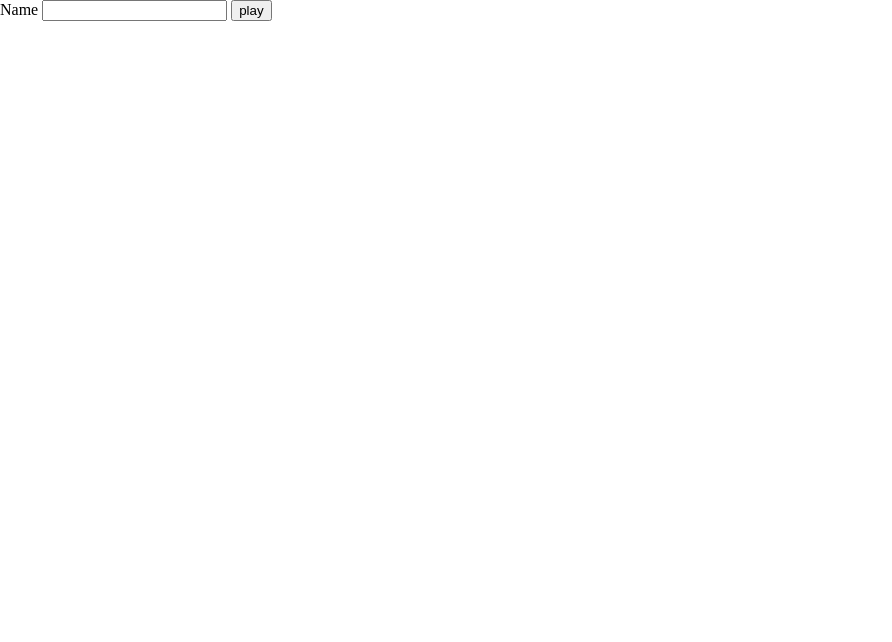
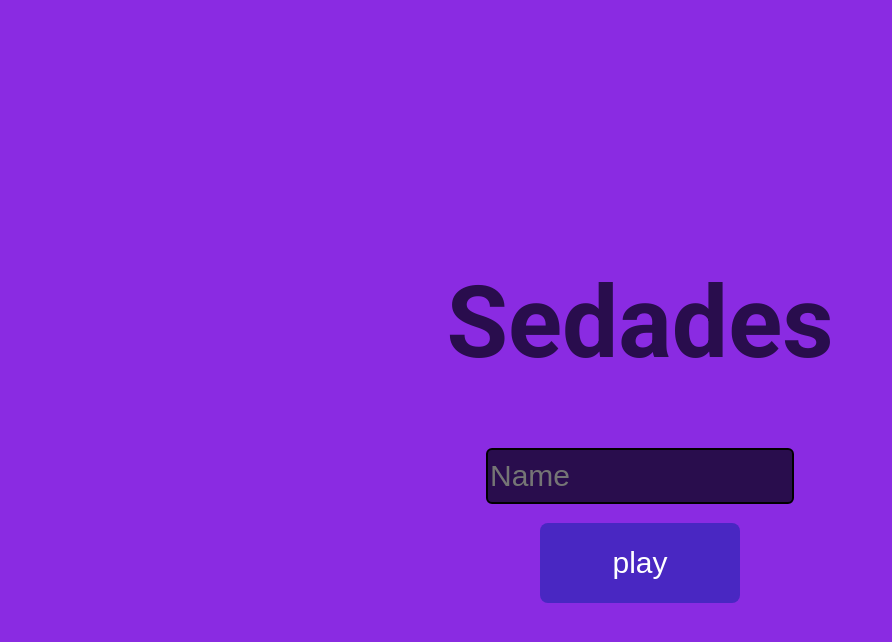
Before and after one commit to UstuzhaninKonstantin/old-sedades, a plain HTML site: page index.html in a window 1280 px wide. Shown: the whole page, without its empty margins (0-892 px from the left). Drawn offline with Linux system fonts and the light colour scheme.

Commit message:
menu styles

```diff
--- a/index.html
+++ b/index.html
@@ -9,10 +9,14 @@
 </head>
 <body>
 
-    <div id="menu">
-        <label>Name</label>
-        <input name="name" id="nameInput">
-        <button id="button">play</button>
+    <div id="menu__inner">
+        <div id="menu">
+            <h1 class="caption">Sedades</h1>
+
+            <input id="nameInput" placeholder="Name">
+            <br>
+            <button id="button">play</button>
+        </div>
     </div>
     <canvas id="canvas"></canvas>
     <script src="./scripts/main.js" type="module"></script>
--- a/scripts/game.js
+++ b/scripts/game.js
@@ -16,7 +16,8 @@ class Game {
         this.camera = {x: 0, y: 0};
         this.createObjects = null;
         const ceil = new Image(20, 20);
-        ceil.src = '../../assets/cell.png';
+        if (window.location.href === 'http://127.0.0.1:5500/') ceil.src = '../../assets/cell.png';
+        else ceil.src = '../cell.png';
         ceil.onload = () => {
             this.pattern = this.ctx.createPattern(ceil, "repeat");
         }
--- a/style.css
+++ b/style.css
@@ -1,8 +1,59 @@
-body {
+@import url('https://fonts.googleapis.com/css2?family=Roboto:wght@300;700&display=swap');
+
+html, body {
     margin: 0;
     overflow: hidden;
+    font-family: 'Roboto', sans-serif;
 }
 
-canvas {
+#canvas {
     display: none;
 }
+
+#menu {
+    height: 100vh;
+    display: flex;
+    align-items: center;
+    flex-direction: column;
+    justify-content: center;
+    background-color: blueviolet;
+}
+
+.caption {
+    font-size: 100px;
+    color: rgb(41, 13, 77)
+}
+
+#nameInput {
+    height: 50px;
+    width: 300px;
+    font-size: 30px;
+    color: white;
+    background-color: rgb(41, 13, 77);
+    border: 2px solid black;
+    border-radius: 6px;
+}
+
+#label {
+    font-size: 30px;
+}
+
+#button {
+    background-color: #4927c2;
+    border-radius: 8px;
+    border-style: none;
+    color: #FFFFFF;
+    cursor: pointer;
+    font-size: 30px;
+    font-weight: 500;
+    height: 80px;
+    width: 200px;
+    margin: 0;
+    outline: none;
+    padding: 10px 16px;
+}
+
+#button:hover,
+#button:focus {
+  background-color: rgb(41, 13, 77);
+}
```
